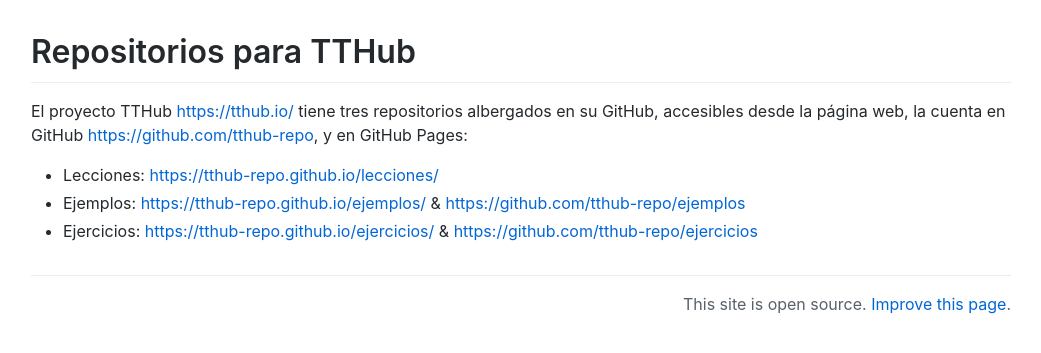
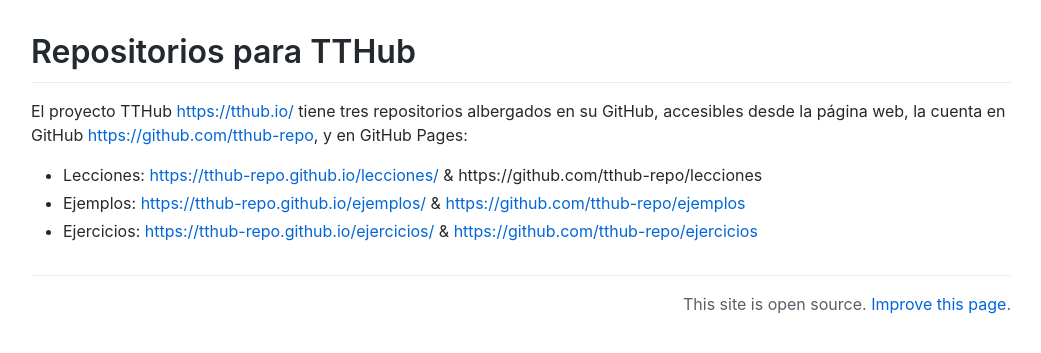
Before and after one commit to tthub-repo/tthub-repo.github.io, a Jekyll site: the page built from index.md, in a window 1280 px wide. Shown: the top 353 px of the page, without its empty margins (119-1160 px from the left). Built offline with Jekyll 4.4.1, drawn with Linux system fonts in a browser that asks for light colours; comment, search, counter and statistics services are not loaded; part of the change alters nothing that is shown.

Commit message:
lecciones repo link

```diff
--- a/index.md
+++ b/index.md
@@ -4,6 +4,6 @@ layout: default
 ---
 El proyecto TTHub <https://tthub.io/> tiene tres repositorios albergados en su GitHub, accesibles desde la página web, la cuenta en GitHub <https://github.com/tthub-repo>, y en GitHub Pages:
 
-- Lecciones: <https://tthub-repo.github.io/lecciones/>
+- Lecciones: <https://tthub-repo.github.io/lecciones/> & https://github.com/tthub-repo/lecciones
 - Ejemplos: <https://tthub-repo.github.io/ejemplos/> & <https://github.com/tthub-repo/ejemplos>
 - Ejercicios: <https://tthub-repo.github.io/ejercicios/> & <https://github.com/tthub-repo/ejercicios>
```
